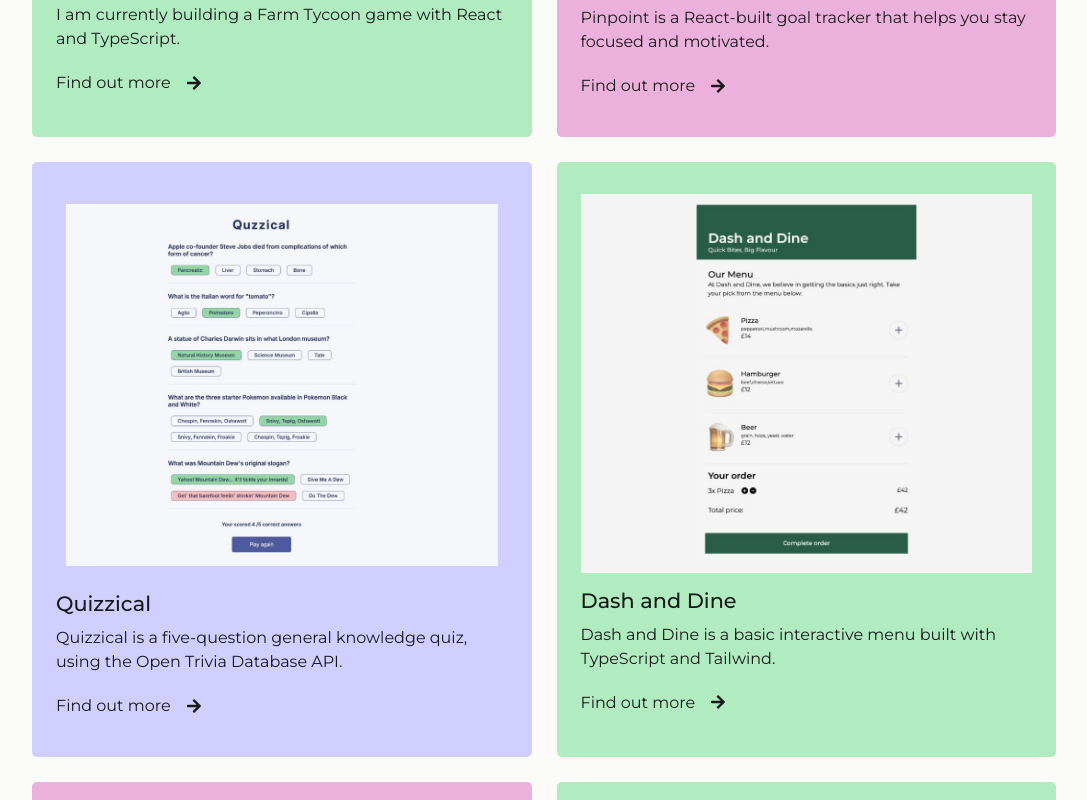
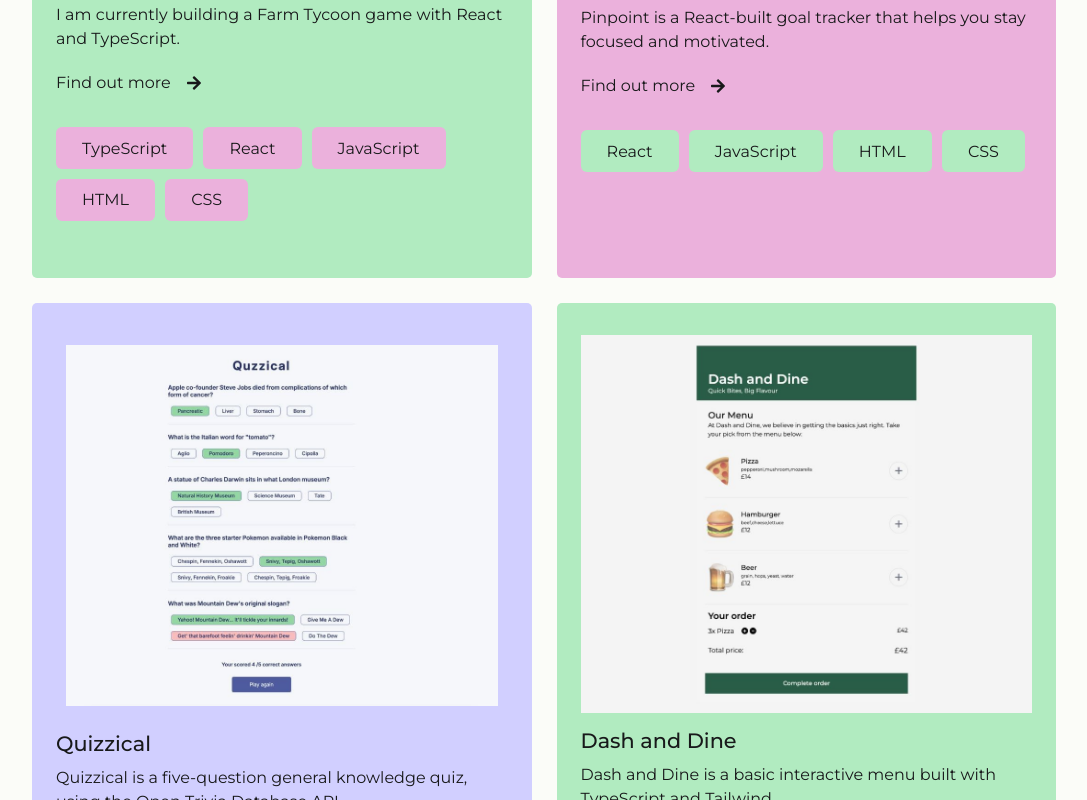
Before and after one commit to louiseka/portfolio, a React (Vite) app: page / in a window 1280 px wide. Shown: the part 1400-2200 px from the top of the page, without its empty margins (96-1183 px from the left). Built offline with nearby package versions, Linux system fonts and the light colour scheme.

Commit message:
Adding skills to project overviews

```diff
--- a/src/index.css
+++ b/src/index.css
@@ -1,6 +1,5 @@
 html {
   box-sizing: border-box;
-
 }
 
 *,
@@ -15,7 +14,7 @@ body {
   background-color: #fbfcf8;
   font-family: "Montserrat", sans-serif;
   font-weight: 400;
-    color: #18191A;
+  color: #18191a;
 }
 
 /* Main */
@@ -85,9 +84,9 @@ p {
 
 .blog-cta-link {
   text-decoration: underline;
-    text-decoration-color: #EBB1DC;
+  text-decoration-color: #ebb1dc;
   text-decoration-thickness: 3px;
-    color: #18191A;
+  color: #18191a;
   text-underline-offset: 0.25em;
 }
 
@@ -100,9 +99,9 @@ p {
 .medium-cta-link,
 .back-link {
   text-decoration: underline;
-    text-decoration-color: #EBB1DC;
+  text-decoration-color: #ebb1dc;
   text-decoration-thickness: 3px;
-    color: #18191A;
+  color: #18191a;
   display: flex;
   align-items: center;
 }
@@ -111,12 +110,11 @@ p {
 .medium-cta-link:hover,
 .back-link:hover,
 .blog-cta-link:hover {
-    text-decoration-color: #B1EBC0;
+  text-decoration-color: #b1ebc0;
 }
 
-
 .small-cta-link {
-    color: #18191A;
+  color: #18191a;
   display: flex;
   align-items: center;
   padding: 1.25em 0 0.625em;
@@ -126,7 +124,7 @@ p {
 .small-cta-link:hover {
   text-decoration: underline;
   text-decoration-thickness: 3px;
-    color: #18191A;
+  color: #18191a;
 }
 
 .small-cta-link .icon,
@@ -143,13 +141,13 @@ p {
 .logo {
   font-weight: 600;
   font-size: 1rem;
-    background-color: #EBB1DC;
+  background-color: #ebb1dc;
   border-radius: 3px;
   padding: 0.625em;
 }
 
 .logo:hover:not(.active) {
-    background-color: #B1EBC0;
+  background-color: #b1ebc0;
 }
 
 nav {
@@ -173,13 +171,13 @@ nav a {
 
 .nav-links a:hover:not(.active) {
   text-decoration: underline;
-    text-decoration-color: #B1EBC0;
+  text-decoration-color: #b1ebc0;
   text-decoration-thickness: 3px;
 }
 
 .nav-active {
   text-decoration: underline;
-    text-decoration-color: #EBB1DC;
+  text-decoration-color: #ebb1dc;
   text-decoration-thickness: 3px;
   line-height: 1.5;
 }
@@ -187,7 +185,7 @@ nav a {
 /* Footer */
 footer {
   max-width: 100%;
-    background-color: #F8E6F3;
+  background-color: #f8e6f3;
   padding: 0;
   margin: 6.25em 0 0;
 }
@@ -227,14 +225,13 @@ footer {
   margin: 0;
 }
 
-
 .social-icons-container {
   font-size: 1.5rem;
 }
 
 .social-icon {
   font-size: 2rem;
-    color: #18191A;
+  color: #18191a;
   margin: 0.47em 0.31em 0 0;
   text-decoration: none;
 }
@@ -247,7 +244,6 @@ a[href^="mailto:"] {
   max-width: 100%;
   padding: 3.125em 1.25em 0.625em;
 }
-
 
 /* Home */
 /* Header */
@@ -322,34 +318,46 @@ header {
   border-radius: 5px;
 }
 
+/* Background Colours */
+
+.green-bg {
+  background-color: #b1ebc0;
+}
+
+.pink-bg {
+  background-color: #ebb1dc;
+}
+
+.purple-bg {
+  background-color: #d1cfff;
+}
+
 .one,
 .four,
 .six {
-    background-color: #B1EBC0;
+  background-color: #b1ebc0;
 }
 
 .two,
 .five,
 .nine {
-    background-color: #EBB1DC;
+  background-color: #ebb1dc;
 }
 
 .three,
 .seven,
 .eight {
-    background-color: #D1CFFF
+  background-color: #d1cfff;
 }
 
 .one {
   grid-column: 1 / 2;
   grid-row: 1/2;
-
 }
 
 .two {
   grid-column: 2 / 4;
   grid-row: 1 / 2;
-
 }
 
 .three {
@@ -374,7 +382,7 @@ header {
 
 .seven {
   grid-column: 3;
-    grid-row: 3 / 5
+  grid-row: 3 / 5;
 }
 
 .eight {
@@ -412,7 +420,6 @@ header {
 .blog-bullets li {
   padding: 0.5em 0;
 }
-
 
 .project-img {
   max-width: 100%;
@@ -481,7 +488,8 @@ article h3 {
 
 /* Skills Labels */
 
-.skills-container {
+.skills-container,
+.project-skills-container {
   display: flex;
   margin: 1.56em 0;
   justify-content: flex-start;
@@ -492,7 +500,8 @@ article h3 {
 
 .pink-label,
 .green-label,
-.purple-label {
+.purple-label,
+.yellow-label {
   padding: 0.55em 1.04em;
   border-radius: 6px;
   margin: 0;
@@ -501,15 +510,19 @@ article h3 {
 }
 
 .pink-label {
-    background-color: #EBB1DC;
+  background-color: #ebb1dc;
 }
 
 .green-label {
-    background-color: #B1EBC0;
+  background-color: #b1ebc0;
 }
 
 .purple-label {
-    background-color: #D1CFFF;
+  background-color: #d1cfff;
+}
+
+.yellow-label {
+  background-color: #eaebb1;
 }
 
 /* About Page Navbar */
@@ -526,24 +539,20 @@ article h3 {
 
 .about-nav a:hover:not(.active) {
   text-decoration: underline;
-    text-decoration-color: #B1EBC0;
+  text-decoration-color: #b1ebc0;
   text-decoration-thickness: 3px;
 }
 
-
 /* Media Queries */
 
-@media (min-width:1024px) and (max-width:1445px) {
-
+@media (min-width: 1024px) and (max-width: 1445px) {
   h1 {
     font-size: 2.8rem;
     padding-bottom: 0;
   }
-
 }
 
 @media (min-width: 1830px) {
-
   .about-section h1,
   .projects-grid h1 {
     font-size: 2.8rem;
@@ -554,8 +563,7 @@ article h3 {
   }
 }
 
-@media (min-width:1024px) and (max-width:1499px) {
-
+@media (min-width: 1024px) and (max-width: 1499px) {
   .about-section h1 {
     font-size: 2rem;
   }
@@ -566,9 +574,7 @@ article h3 {
 }
 
 @media (min-width: 1024px) {
-
   /* Typography */
-
 
   /* Links */
   .cta-link {
@@ -591,7 +597,6 @@ article h3 {
     padding-right: 4em;
   }
 
-
   /* Footer */
   .logo,
   .footer-logo {
@@ -612,7 +617,7 @@ article h3 {
   .footer-about,
   .footer-socials {
     max-width: 50%;
-        border-left: #EBB1DC solid 3px;
+    border-left: #ebb1dc solid 3px;
   }
 
   .footer-about p,
@@ -646,7 +651,6 @@ article h3 {
     max-width: 60%;
   }
 
-
   /* About Page */
 
   .about-section .hero-text {
@@ -673,15 +677,20 @@ article h3 {
   }
 
   .details-section-purple {
-        border-left: 3px solid #D1CFFF;
+    border-left: 3px solid #d1cfff;
   }
 
   .details-section-green {
-        border-left: 3px solid #B1EBC0;
+    border-left: 3px solid #b1ebc0;
   }
 
   .details-section-pink {
-        border-left: 3px solid #EBB1DC;
+    border-left: 3px solid #ebb1dc;
+  }
+
+  .project-skills-container {
+    gap: 10px;
+    max-width: 100%;
   }
 
   .skills-container {
@@ -689,9 +698,21 @@ article h3 {
     max-width: 70%;
   }
 
+  .project-skills-container > .pink-label {
+    font-size: 1rem;
+  }
+  .project-skills-container > .green-label {
+    font-size: 1rem;
+  }
+
+  .project-skills-container > .yellow-label {
+    font-size: 1rem;
+  }
+
   .pink-label,
   .green-label,
-    .purple-label {
+  .purple-label,
+  .yellow-label {
     padding: 0.71em 1.63em;
     font-size: 1.15rem;
   }
@@ -700,7 +721,7 @@ article h3 {
 
   .sub-text,
   .overview-text {
-        border-left: #EBB1DC solid 3px;
+    border-left: #ebb1dc solid 3px;
     margin: 1.88em 0;
   }
 
@@ -761,20 +782,18 @@ article h3 {
   }
 
   #imgs-section {
-        display: flex
+    display: flex;
   }
-
 }
 
 @media (min-width: 1274px) {
-
   /* Typography */
   header h1 {
     font-size: 4rem;
   }
 
   h2 {
-        font-size: 2.25rem
+    font-size: 2.25rem;
   }
 
   .hero-text {
@@ -790,12 +809,9 @@ article h3 {
   .sub-text {
     font-size: 1.2rem;
   }
-
-
 }
 
-@media (min-width:1024px) and (max-width:1525px) {
-
+@media (min-width: 1024px) and (max-width: 1525px) {
   /* CSS GRID - two columns */
 
   .wide-inner-content {
@@ -814,7 +830,7 @@ article h3 {
   }
 
   .wrapper {
-        grid-template-columns: repeat(4, 1fr)
+    grid-template-columns: repeat(4, 1fr);
   }
 
   .one {
@@ -848,7 +864,6 @@ article h3 {
   }
 }
 
-
 @media (max-width: 1023px) {
   .wrapper {
     grid-template-columns: 1fr;
@@ -857,7 +872,7 @@ article h3 {
     /* Automatically adjust row height */
   }
 
-    .wrapper>section {
+  .wrapper > section {
     grid-column: auto;
     grid-row: auto;
   }
--- a/src/pages/Projects/Projects.jsx
+++ b/src/pages/Projects/Projects.jsx
@@ -1,50 +1,92 @@
-import { projectData } from "../../data"
-import { Link } from "react-router"
-import { FaArrowRight } from "react-icons/fa"
-
+import { projectData } from "../../data";
+import { Link } from "react-router";
+import { FaArrowRight } from "react-icons/fa";
 
 export default function Projects() {
+  const gridBackground = {
+    one: "green-bg",
+    two: "pink-bg",
+    three: "purple-bg",
+    four: "green-bg",
+    five: "pink-bg",
+    six: "green-bg",
+    seven: "purple-bg",
+  };
 
-    const projectElements = projectData.map(project => {
+  function getSkillClass(index, backgroundColour) {
+    const labelClasses = ["green-label", "pink-label", "yellow-label"];
+    let label = labelClasses[index % labelClasses.length];
 
-        const isWide = project.cardLayout === "wide"
+    switch (backgroundColour) {
+      case "green-bg":
+        label = "pink-label";
+        break;
+      case "pink-bg":
+        label = "green-label";
+        break;
+      case "purple-bg":
+        label = "yellow-label";
+        break;
+      default:
+        label = labelClasses[index % labelClasses.length];
+    }
+    return label;
+  }
 
-        const projectName = project.name
-        const projectShortDesc = project.shortDescription
-        const projectThumbnail = project.thumbnailImg
-        const projectAltText = project.img1Alt
-        const projectGridPosition = `${project.gridPosition} card `
+  const projectElements = projectData.map((project) => {
+    const isWide = project.cardLayout === "wide";
+    const backgroundColour = gridBackground[project.gridPosition];
 
+    const projectSkills = project.skills.map((skill, index) => {
+      return (
+        <p key={index} className={getSkillClass(index, backgroundColour)}>
+          {skill}
+        </p>
+      );
+    });
+
+    const projectName = project.name;
+    const projectShortDesc = project.shortDescription;
+    const projectThumbnail = project.thumbnailImg;
+    const projectAltText = project.img1Alt;
+    const projectGridPosition = `${project.gridPosition} card `;
 
     return (
       <section key={project.id} className={projectGridPosition}>
         <div className={isWide ? "wide-inner-content" : ""}>
-                    <img className={isWide ? "wide-grid-img" : "normal-grid-img"} alt={projectAltText} src={projectThumbnail} />
+          <img
+            className={isWide ? "wide-grid-img" : "normal-grid-img"}
+            alt={projectAltText}
+            src={projectThumbnail}
+          />
           <div className={isWide ? "wider-inner-text" : ""}>
             <h3 className="project-title">{projectName}</h3>
             <p className="project-desc">{projectShortDesc}</p>
-                        <Link className="small-cta-link" to={`projects/${project.urlSlug}`} title={`More details about ${projectName}`} key={project.id}>Find out more <FaArrowRight className="icon" /> </Link>
+            <Link
+              className="small-cta-link"
+              to={`projects/${project.urlSlug}`}
+              title={`More details about ${projectName}`}
+              key={project.id}
+            >
+              Find out more <FaArrowRight className="icon" />{" "}
+            </Link>
+            <div className="project-skills-container">{projectSkills}</div>
           </div>
         </div>
-            </section >
-        )
-
-
-
-    })
+      </section>
+    );
+  });
 
   return (
     <main className="projects-grid" id="projects">
       <h2>My portfolio of projects</h2>
-            <p className="sub-text"> While learning the fundamentals of frontend development, I have been practicing my skills and applying the languages and frameworks I've learned by creating various projects. Over time, I’ve also revisited these projects to improve them with my new knowledge. </p>
-            <div className="wrapper">
-                {projectElements}
-            </div>
+      <p className="sub-text">
+        While learning the fundamentals of frontend development, I have been
+        practicing my skills and applying the languages and frameworks I've
+        learned by creating various projects. Over time, I’ve also revisited
+        these projects to improve them with my new knowledge.{" "}
+      </p>
+      <div className="wrapper">{projectElements}</div>
     </main>
-
-    )
-
-
-
-
+  );
 }
```
Also changed, not shown: src/data.js (+62 -39 lines), src/pages/Projects/ProjectDetails.jsx (+58 -29 lines). Lines whose indentation alone changed are shown as unchanged.
